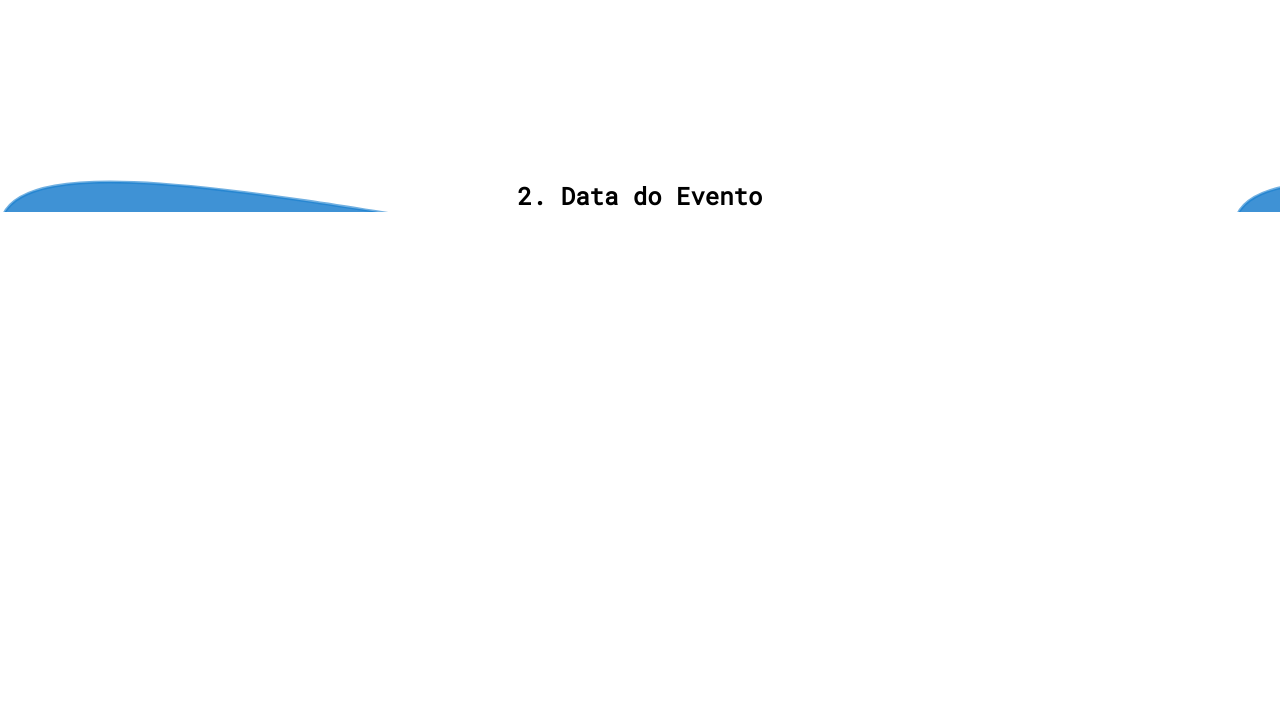
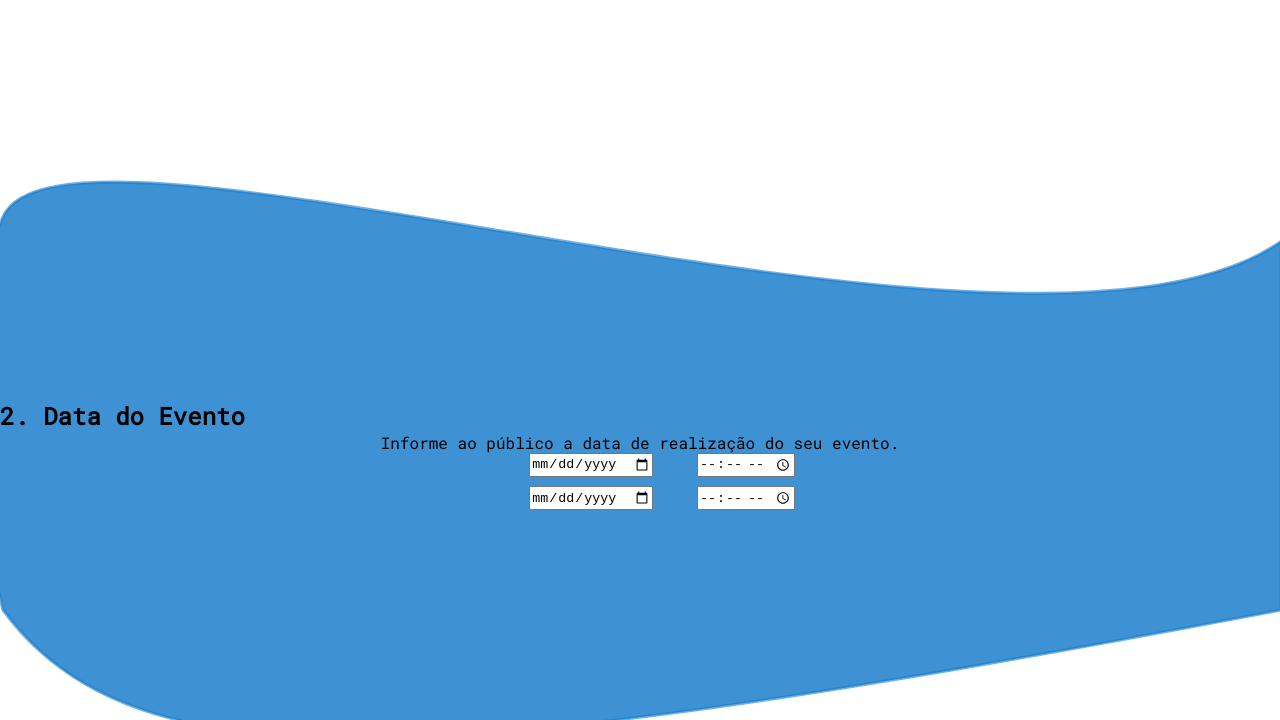
Before and after one commit to casettamariana/shopping-dos-ingressos-HTML, a plain HTML site: page create_event.html in a window 1280 px wide. Shown: the part 620-1340 px from the top of the page. Before the commit the page ends 832 px from the top, so only its background shows below. Drawn offline with nearby package versions, Linux system fonts and the light colour scheme.

Commit message:
Versão 0.2 - Implementação página de eventos

```diff
--- a/assets/css/create_event/create_event.css
+++ b/assets/css/create_event/create_event.css
@@ -21,6 +21,8 @@
 
 /* HEADER */
 header{
+    background-color: white;
+
     font-family: 'Roboto', sans-serif;
     font-size: x-large;
     font-weight: 700;
@@ -120,11 +122,14 @@ input[type=image]{
 
 section#event_date{
     background: url('../../img/background_sectionDate.svg');
+    background-repeat: no-repeat;
+    background-size: cover;
 
+    min-height: 540px;
 
     display: flex;
     flex-direction: column;
-    align-content: space-between;
+    align-content: space-around;
     align-items: center;
     justify-content: center;
     justify-items: center;
@@ -132,3 +137,17 @@ section#event_date{
     text-align: start;
 
 }
+section#event_date h1{
+    align-self: flex-start;
+}
+section#event_date form{
+    display: grid;
+    grid-template-areas: "input1 . input2" ". . ." "input3 . input4";
+    grid-template-rows: auto 20% auto;
+    grid-template-columns: auto 20% auto;
+}
+section#event_date form input:nth-child(1){grid-area: input1;}
+section#event_date form input:nth-child(2){grid-area: input2;}
+section#event_date form input:nth-child(3){grid-area: input3;}
+section#event_date form input:nth-child(4){grid-area: input4;}
+section#event_date form{}
--- a/create_event.html
+++ b/create_event.html
@@ -32,9 +32,12 @@
     </section>
     <section id="event_date" class="content">
         <h1>2. Data do Evento</h1>
-
+        <p>Informe ao público a data de realização do seu evento.</p>
         <form action="" method="post">
-
+            <input id="dateInicio" type="date">
+            <input id="dateInicio" type="time">
+            <input id="dateFim" type="date">
+            <input id="dateFim" type="time">
         </form>
     </section>
 
```
